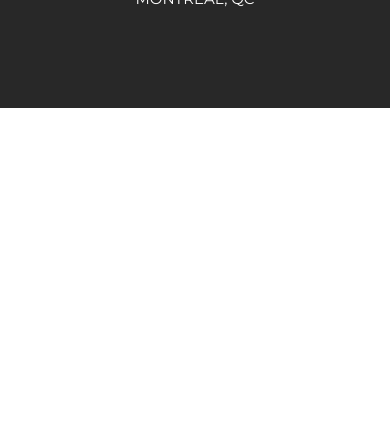
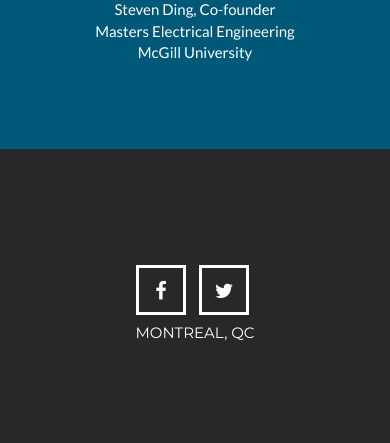
Before and after one commit to morganecf/haply-landing, a Django app: page / in a window 390 px wide; the page is wider, and only the part inside the window is pictured. Shown: the part 4047-4490 px from the top of that part. Before the commit the page ends 4155 px from the top of that part, so only its background shows below. Run offline with Django 3.2, Linux system fonts and the light colour scheme; some libraries are stand-ins or nearby versions.

Commit message:
everything now mobile responsive except for demo

```diff
--- a/haply/haply_landing/static/css/landing.css
+++ b/haply/haply_landing/static/css/landing.css
@@ -93,6 +93,47 @@ header .intro-text .skills {
     font-weight: 100;
 }
 
+.member-description-mobile {
+    display: none;
+}
+
+/* Make sure images and their descriptions resize and align properly */
+@media(max-width:768px) {
+     /* Make sure there's some space between the demo and the header */
+    .demo {
+        padding-top: 50px;
+    }
+    /* For the team member images */
+    .img-responsive {
+        margin-bottom: 50px;
+        margin: 0 auto;
+    }
+    .member-description {
+        z-index: -5;
+    }
+    .member-description-mobile {
+        display: block;
+        text-align: center;
+        margin-bottom: 10px;
+        /*background: black;*/
+        /*width: 230px;*/
+    }
+}
+
+@media(max-width:1200px) {
+    .member-description {
+        width: 205px;
+    }
+    .description-break {
+        margin-top: -20px;
+    }
+}
+@media(max-width:986px) {
+    .member-description {
+        width: 150px;
+        font-size: 15px;
+    }
+}
 
 @media(min-width:768px) {
     header .container {
@@ -208,6 +249,14 @@ section.success a.active {
     border-bottom: 5px solid black;
     opacity: 0.7;
 }
+/*#haply-logo {
+    margin-left: -120px;
+    margin-top: -15px;
+}
+#haply-title {
+    margin-top: -70px;
+    margin-left: -20px;
+}*/
 #haply-title, #technology, #team, #preorder {
     color: black;
 }
@@ -279,7 +328,10 @@ section.success a.active {
     background-color: #F77416;
     transition: all ease .4s;
 }
-#interested {
+/*#interested {
+    text-align: right;
+}*/
+#interested, #beta-check {
     text-align: right;
 }
 #beta-check {
@@ -287,6 +339,7 @@ section.success a.active {
     height: 30px;
     border: 3px solid #282828;
     position: absolute;
+ /*   margin-left: 30px;*/
 }
 .glyphicon-ok {
     display: none;
@@ -296,6 +349,19 @@ section.success a.active {
     font-size: 30px;
     margin-top: -6px;
     margin-left: -2px;
+}
+
+/* Media query to align the checkbox */
+@media(max-width:760px) {
+    #interested {
+        text-align: left;
+        color: red;
+    }
+    #beta-check {
+        text-align: right;
+        background-color: red;
+        position: relative;
+    }
 }
 
 
--- a/haply/haply_landing/templates/index.html
+++ b/haply/haply_landing/templates/index.html
@@ -37,15 +37,30 @@
     <!-- Top navigation bar -->
     <nav class="navbar navbar-default navbar-fixed-top">
         <div class="container">
+
             <!-- Brand and toggle get grouped for better mobile display -->
             <div class="navbar-header page-scroll">
+
                 <button type="button" class="navbar-toggle" data-toggle="collapse" data-target="#bs-example-navbar-collapse-1">
                     <span class="sr-only">Toggle navigation</span>
                     <span class="icon-bar"></span>
                     <span class="icon-bar"></span>
                     <span class="icon-bar"></span>
                 </button>
-                <a class="navbar-brand" href="#page-top"> <div id="haply-title">Haply</div> </a>
+
+                <a class="navbar-brand" href="#page-top">
+
+                    <!-- <div id="haply-logo">
+                        <svg width="100" height="80" xmlns="http://www.w3.org/2000/svg">
+                          <g id="haply-svg">
+                               <rect transform="rotate(45 174.00000000000003,133)" ry="5" rx="5" height="35" width="35" y="120" x="0" stroke-width="8" stroke="#70026d" fill="none"/>
+                               <ellipse ry="8" rx="8" id="svg_2" cy="50" cx="60" stroke-linecap="null" stroke-linejoin="null" fill="#70026d"/>
+                          </g>
+                        </svg>
+                    </div> -->
+
+                    <div id="haply-title">Haply</div>
+                </a>
             </div>
 
             <!-- The toggle content -->
@@ -99,7 +114,7 @@
                     </p>
                     <br>
                     <p>
-                        We are introducing technology that recreates this sense of touch in virtual environments, such as a game on your tablet or a surgical simulation running on your computer. Our device, called the Haplet, is the world's first device to use force-feedback haptic technology on a co-located screen, which means you can use it on any kind of screen, such as your tablet, mobile phone, or laptop screen.
+                        We are introducing technology that recreates this sense of touch in virtual environments, such as a game on your tablet or a surgical simulation running on your computer. Our device, called the Haplet, is the world's first device to use force-feedback haptic technology on a co-located screen, which means you can use it on any kind of screen, such as your tablet, mobile phone, monitor or laptop screen.
                     </p>
 
                     </div>
@@ -167,25 +182,25 @@
 
                                 <!-- The user's message -->
                                 <!-- <label>Message</label> -->
-                                <textarea rows="5" class="form-control" placeholder="Comments? Questions? Please share!" id="message" data-validation-required-message="Please enter a message." name="message"></textarea>
+                                <textarea rows="5" class="form-control" placeholder="Comments? Questions? Interested in beta testing? Please share!" id="message" data-validation-required-message="Please enter a message." name="message"></textarea>
                                 <p class="help-block text-danger"></p>
 
                             </div>
                         </div>
                         <br>
                         <div class="row">
-                            <div class="col-lg-5"></div>
+                            <!-- The user's beta testing choice -->
 
-                            <!-- The user's beta testing choice -->
-                            <div class="col-lg-6">
-                                <p id="interested"> I am interested in beta testing!</p>
-                            </div>
-                            <div class="col-lg-1">
-                                <div id="beta-check"><span class="glyphicon glyphicon-ok"></span></div>
+                           <!--  <div class="col-lg-10 col-md-10 col-sm-6">
+                                <p id="interested"> I am interested in beta testing! </p>
                             </div>
 
+                            <div class="col-lg-2 col-md-2 col-sm-6">
+                                <div id="beta-check"><span class="glyphicon glyphicon-ok"></span>
+                            </div> -->
+
                             <!-- Hidden input checkbox -->
-                            <input type="checkbox" id="actual-checkbox" name="beta" style="display:none">
+                            <!-- <input type="checkbox" id="actual-checkbox" name="beta" style="display:none"> -->
 
                         </div>
                         <br>
@@ -213,7 +228,7 @@
                 <div class="col-lg-2"></div>
             </div>
             <br>
-            <div class="col-sm-3" id="colin">
+            <div class="col-sm-3" id="colin" class="member">
                 <div class="member-description" id="colin-description">
                     <br class="description-break">
                     Colin Gallacher, Co-founder<br>
@@ -222,8 +237,13 @@
                 </div>
                 <img src="{{ STATIC_URL }}img/colin-vect.png" class="img-responsive" id="colin-pic" alt="">
                 <!-- <div class="member-name">Colin Gallacher, Co-founder</div> -->
+                <div class="member-description-mobile">
+                    Colin Gallacher, Co-founder<br>
+                    Masters Robotics<br>
+                    McGill University
+                </div>
             </div>
-            <div class="col-sm-3" id="arash">
+            <div class="col-sm-3" id="arash" class="member">
                 <div class="member-description" id="arash-description">
                     <br class="description-break">
                     Arash Mohtat, Co-founder<br>
@@ -231,9 +251,13 @@
                     McGill University
                 </div>
                 <img src="{{ STATIC_URL }}img/arash-vect.png" class="img-responsive" id="arash-pic" alt="">
-                <!-- <div class="member-name">Arash Mohtat, Co-founder</div> -->
+                <div class="member-description-mobile">
+                    Arash Mohtat, Co-founder<br>
+                    PhD Haptics<br>
+                    McGill University
+                </div>
             </div>
-            <div class="col-sm-3" id="morgane">
+            <div class="col-sm-3" id="morgane" class="member">
                 <div class="member-description" id="morg-description">
                     <br class="description-break">
                         Morgane Ciot, Co-founder<br>
@@ -242,16 +266,26 @@
                 </div>
                 <img src="{{ STATIC_URL }}img/morg-vector.png" class="img-responsive" id="morg-pic" alt="">
                 <!-- <div class="member-name">Morgane Ciot, Co-founder</div> -->
+                <div class="member-description-mobile">
+                    Morgane Ciot, Co-founder<br>
+                    BA&amp;S Computer Science<br>
+                    McGill University
+                </div>
             </div>
-            <div class="col-sm-3" id="steve">
+            <div class="col-sm-3" id="steve" class="member">
                 <div class="member-description" id="steve-description">
                     <br class="description-break">
-                    Steve Ding, Co-founder<br>
+                    Steven Ding, Co-founder<br>
                     Masters Electrical Engineering<br>
                     McGill University
                 </div>
                 <img src="{{ STATIC_URL }}img/steve-vect.png" class="img-responsive" id="steve-pic" alt="">
                 <!-- <div class="member-name">Steve Ding, Co-founder</div> -->
+                <div class="member-description-mobile">
+                    Steven Ding, Co-founder<br>
+                    Masters Electrical Engineering<br>
+                    McGill University
+                </div>
             </div>
         </div>
     </section>
```
